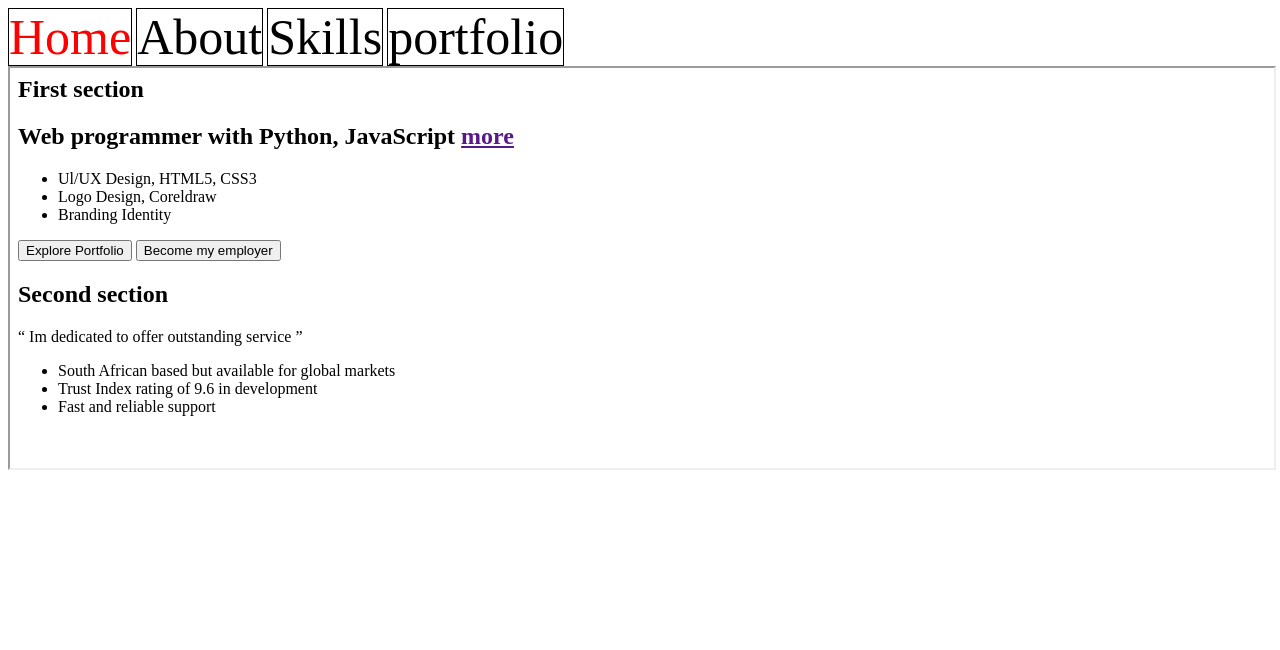
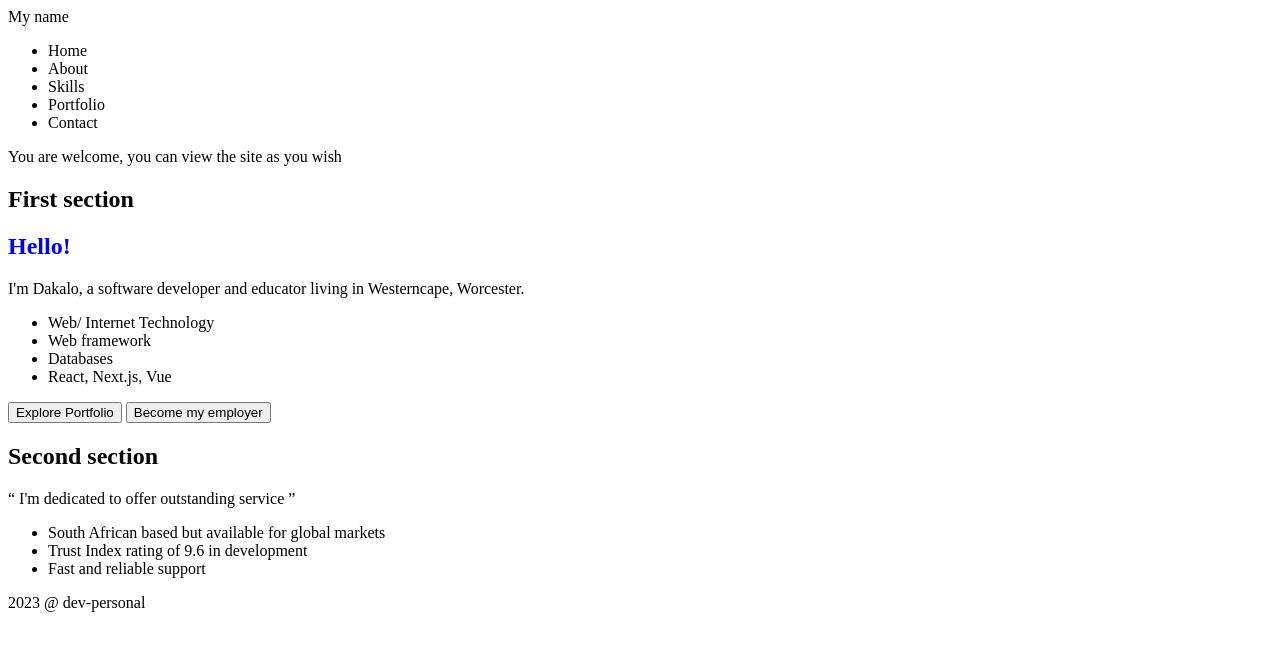
Before and after one commit to tshikororoda/dev-web-tutorial, a plain HTML site: page src/dev-personal/Index.html in a window 1280 px wide. Both pictures are taken after a click on the link "Home". Drawn offline with Linux system fonts and the light colour scheme.

Commit message:
Load HTML document to main element: JavaScript Fetch AP

```diff
--- a/src/dev-personal/Index.html
+++ b/src/dev-personal/Index.html
@@ -1,73 +1,54 @@
+<!DOCTYPE html>
+<html lang="en" dir="ltr">
+  <head>
+    <meta charset	="utf-8" />
+    <meta name		="viewport" content="width=device-width, initial-scale=1.0" />
 
-<style>
-a {
+    <title> Home </title>
+	<link rel="stylesheet" type="text/css" href="./assests/css/styles.main.css" />
+  </head>
+  <body>
+    <!-- Start of wrapper container -->
+    <div>
+      <!-- Start Header container -->
+        <header>
+            <div>
+                <div>
+                    <span> My name </span>
+                </div>
+                <div>
+                    <nav>
+                        <ul>
+							<li> <a data-nav="home">      Home      </a> </li>
+							<li> <a data-nav="about">     About     </a> </li>
+							<li> <a data-nav="skills">    Skills    </a> </li>
+							<li> <a data-nav="portfolio"> Portfolio </a> </li>
+							<li> <a data-nav="contact">   Contact   </a> </li>
+                        </ul>
+                    </nav>
+                </div>
 
-border: 1px black solid;
-font-size: 50px;
-}
-</style>
+                <p> You are welcome, you can view the site as you wish </p>
+            </div>
+        </header>
+        <!-- End Header container -->
 
-<a data-nav="HOME">Home</a>
-<a data-nav="about">About</a>
-<a data-nav="skills">Skills</a>
-<a data-nav="portfolio">portfolio</a>
+        <!-- Start Main content container -->
+        <main>
+			<!--<iframe id="iframe" title="moduleFile" src="./modules/Home.html"></iframe>-->
+		</main>
+        <!-- End Main content container -->
 
-<!--
-
-	How it works.
-
-
-Next, define an array of three numbers. Home
-Then, declare a variable sum and assign it a value of zero.
-After that, call the forEach() method on the numbers array. In the callback function, add the element to the sum variable and call the increase() method of the counter object. Notice that the counter object is referred to as this inside the callback function.
-Finally, log the value of the sum and current value of the counter in the web console.
-In this tutorial, you have learned how to use the JavaScript Array forEach() method to execute a callback on every element of an array.
-
-
-
--->
-
-
-
-<main></main>
-<script>
-
-	document.addEventListener('DOMContentLoaded', () => {
-
-				const 	main				= document.querySelector('main')
-		const 	HTMLDocumentModules = document.querySelectorAll("a[data-nav]")
-
-		const 	iframe 				= document.createElement("iframe")
-
-		HTMLDocumentModules.forEach( HTMLDocumentModule => {
-			HTMLDocumentModule.onclick = () => {
-
-				let	moduleName		= HTMLDocumentModule.dataset.nav
-				let	documentTitle	= moduleName.charAt(0).toUpperCase() +
-										moduleName.slice(1 , moduleName.length).toLowerCase()
-				const fileExtension =  ".html"
-				const path 			= "./modules/" + documentTitle + fileExtension
-
-					iframe.setAttribute("src", path)
-					iframe.setAttribute("id", "frame")
-					iframe.setAttribute("title", moduleName)
-
-					// Set clicked module custom data to document title
-					document.title 					= documentTitle
-					HTMLDocumentModule.style.color	= "red"
-
-					var iframeID = document.getElementById("frame");
-					var iframeCW = (iframeID.contentWindow || iframeID.contentDocument);
-
-					if (iframeCW.document) iframeCW = iframeCW.document;
-						iframeCW.body.style.border = "5px solid red";
-						iframeCW.body.style.color = "red"
-			}
-		})
-					iframe.style.width  = "100%"
-					iframe.style.height = "400px"
-					//iframe.style.border = "01px solid #f1f1f1"
-					main.append(iframe)
-	})
-
-</script>
+        <!-- Start footer container -->
+        <footer>
+            <div>
+                <span> 2023 &#64; dev-personal </span>
+            </div>
+        </footer>
+        <!-- End footer container -->
+    </div>
+    <!-- End of wrapper container -->
+	<!-- External JavaScript -->
+    <script src="./assests/js/View.js"></script>
+  </body>
+</html>
--- a/src/dev-personal/assests/css/main.css
+++ /dev/null
@@ -1,4 +0,0 @@
-body {
-
-	font-size: 400px;
-}
--- /dev/null
+++ b/src/dev-personal/assests/css/styles.main.css
@@ -0,0 +1,18 @@
+  iframe {
+
+    width : 100%;
+    height: 400px;
+    border: 01px solid #f1f1f1;
+
+  }
+
+  iframe h1 { color: red; }
+
+  a {
+	  cursor: pointer;
+  }
+
+
+  h1 {
+	  color: blue;
+  }
--- /dev/null
+++ b/src/dev-personal/assests/js/View.js
@@ -0,0 +1,83 @@
+"use strict"
+
+document.addEventListener('DOMContentLoaded', () => {
+
+	const 	HTMLDocumentModules = document.querySelectorAll("a[data-nav]")
+	const	main 				= document.querySelector("main")
+
+	/*
+	// Iframe Element: Not recommended for this exercise.
+
+	const 	iframe 				= document.querySelector("#iframe")
+
+	HTMLDocumentModules.forEach( HTMLDocumentModule => {
+		HTMLDocumentModule.onclick = () => {
+			const moduleName = onlyFirstLetterUpperCase(HTMLDocumentModule.dataset.nav)
+			const modulePath = `./modules/${moduleName}.html`
+
+			document.title	 = moduleName
+
+			iframe.setAttribute("src", modulePath)
+		}
+	})
+
+	const onlyFirstLetterUpperCase = (word) => {
+		return (word.charAt(0).toUpperCase() +
+				word.slice(1 , word.length).toLowerCase())
+	}
+
+
+	// XMLHttpRequest API: Recommended for this exercise.
+
+	HTMLDocumentModules.forEach( HTMLDocumentModule => {
+      HTMLDocumentModule.onclick = () => {
+        const moduleName = onlyFirstLetterUpperCase(HTMLDocumentModule.dataset.nav)
+		const modulePath = `./modules/${moduleName}.html`
+
+        let xhttp = new XMLHttpRequest()
+        let file  = `${moduleName}.html`
+
+        if ( file ) {
+          xhttp.onreadystatechange = function() {
+            if ( this.readyState == 4 ) {
+              if ( this.status == 200 ) { main.innerHTML = this.responseText }
+              if ( this.status == 404 ) { main.innerHTML = '<h1> 404 : File not found </h1>' }
+            }
+          }
+        }
+
+        xhttp.open("GET", `modules/${file}`, true)
+        xhttp.send()
+      }
+    })
+
+	*/
+
+	// Fetch API: High recommended for this exercise.
+
+	HTMLDocumentModules.forEach( HTMLDocumentModule => {
+		HTMLDocumentModule.onclick = () => {
+			const moduleName = onlyFirstLetterUpperCase( HTMLDocumentModule.dataset.nav )
+			const modulePath = `./modules/${moduleName}.html`
+
+			document.title	 = moduleName
+			getModuleFile(modulePath)
+		}
+
+		async function getModuleFile ( file ) {
+			let moduleFile = await fetch ( file )
+			if( moduleFile.status == 200 ) {
+				let moduleContent = await moduleFile.text()
+				main.innerHTML = moduleContent
+
+			}else if ( moduleFile.status == 404 ) {
+				main.innerHTML = '<h1>Not found</h1>'
+			}
+		}
+
+		const onlyFirstLetterUpperCase = (word) => {
+			return (word.charAt(0).toUpperCase() +
+					word.slice(1 , word.length).toLowerCase())
+		}
+	})
+})
--- a/src/dev-personal/modules/Home.html
+++ b/src/dev-personal/modules/Home.html
@@ -1,43 +1,30 @@
-
-<!--/@codewithtshikororoda
- Folder: dev-personal-site/Home.html
-
- @Landing page
- @Set as a default
-
--->
-
-<div class="tda-row">
-	<section id="tda-section-one">
-	  <h2 class="hidden"> First section </h2>
-
-		<h1> Web programmer with Python, JavaScript <span> <a href="">more</a></span></h1>
-
+<div>
+	<section>
+	  <h2> First section </h2>
+	  <h1> Hello! </h1>
+	  <p> I'm Dakalo, a software developer and educator living in Westerncape, Worcester.
 	  <ul>
-			<li> Ul/UX Design, HTML5, CSS3  </li>
-			<li> Logo Design, Coreldraw     </li>
-			<li> Branding Identity          </li>
+		  <li> Web/ Internet Technology </li>
+		  <li> Web framework </li>
+		  <li> Databases     </li>
+		  <li> React, Next.js, Vue </li>
 	  </ul>
 
-		<div id="tda-button">
-			<button> Explore Portfolio  </button>
-			<button> Become my employer </button>
+	  <div>
+		  <button type="button"> Explore Portfolio  </button>
+		  <button type="button"> Become my employer </button>
 	  </div>
-
 	</section>
 </div>
-
-<div class="tda-row">
-	<section id="tda-section-two">
-	  <h2 class="hidden"> Second section </h2>
-
-		<p> &#8220; Im dedicated to offer outstanding service &#8221; </p>
+<div>
+	<section>
+	  <h2> Second section </h2>
+	  <p> &#8220; I'm dedicated to offer outstanding service &#8221; </p>
 
 	  <ul>
 		  <li> South African based but available for global markets  </li>
-			<li> Trust Index rating of 9.6 in development              </li>
-			<li> Fast and reliable support                             </li>
+		  <li> Trust Index rating of 9.6 in development </li>
+		  <li> Fast and reliable support  </li>
 	  </ul>
-
 	</section>
 </div>
```
Also changed, not shown: 2 other files. Lines whose indentation alone changed are shown as unchanged.
